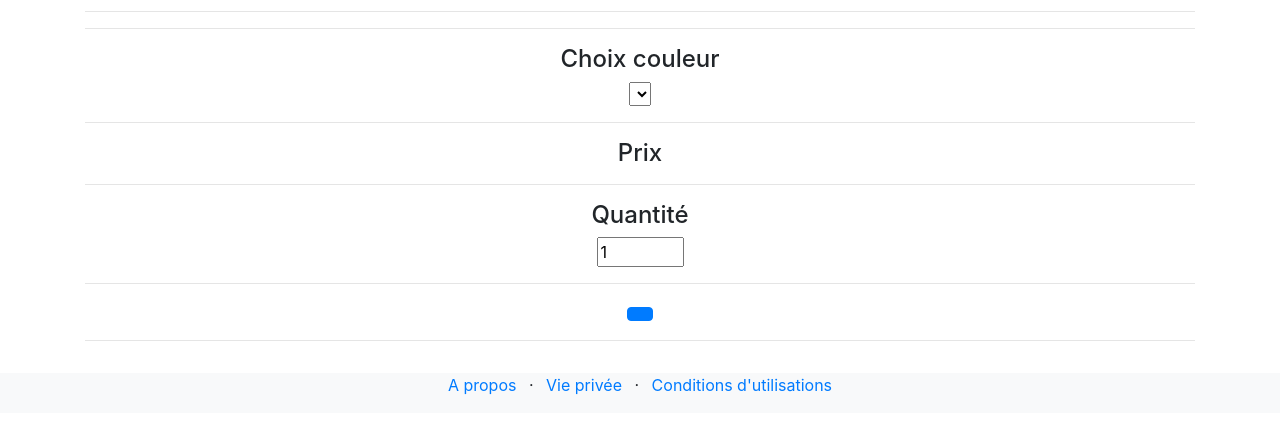
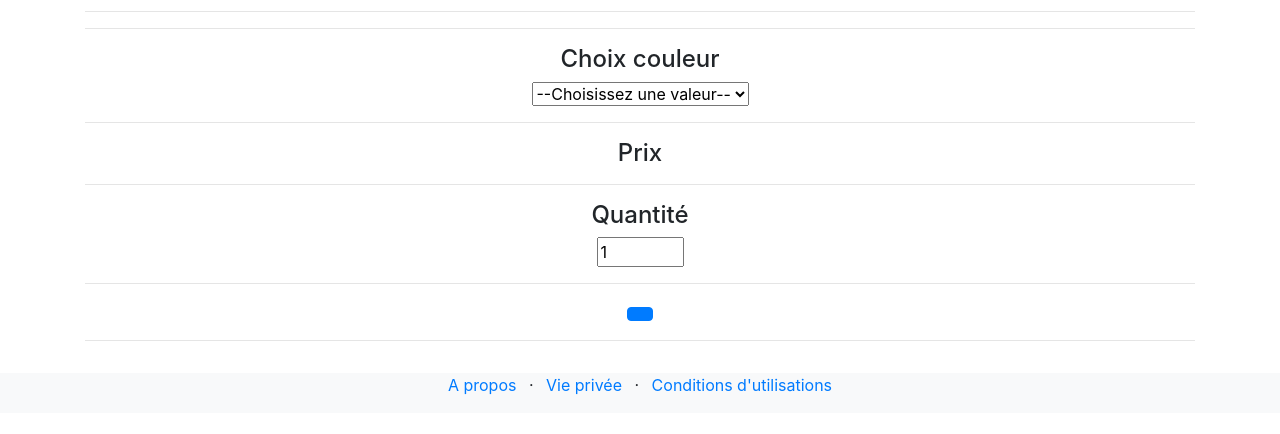
Before and after one commit to amsfox/PROJET_5_ORICONO, a website: page html/produit.html in a window 1280 px wide. Shown: the part 198-632 px from the top of the page. Drawn offline with nearby package versions, Linux system fonts and the light colour scheme; no server answers.

Commit message:
Update produit.html

```diff
--- a/html/produit.html
+++ b/html/produit.html
@@ -54,7 +54,7 @@
                     <h4>Choix couleur</h4>
                     <div>
                         <select name="color" id="choixCouleur" required>
-
+                            <option value="">--Choisissez une valeur--</option>
                         </select>
                         <div id="rest-color"></div>
                     </div>
```
